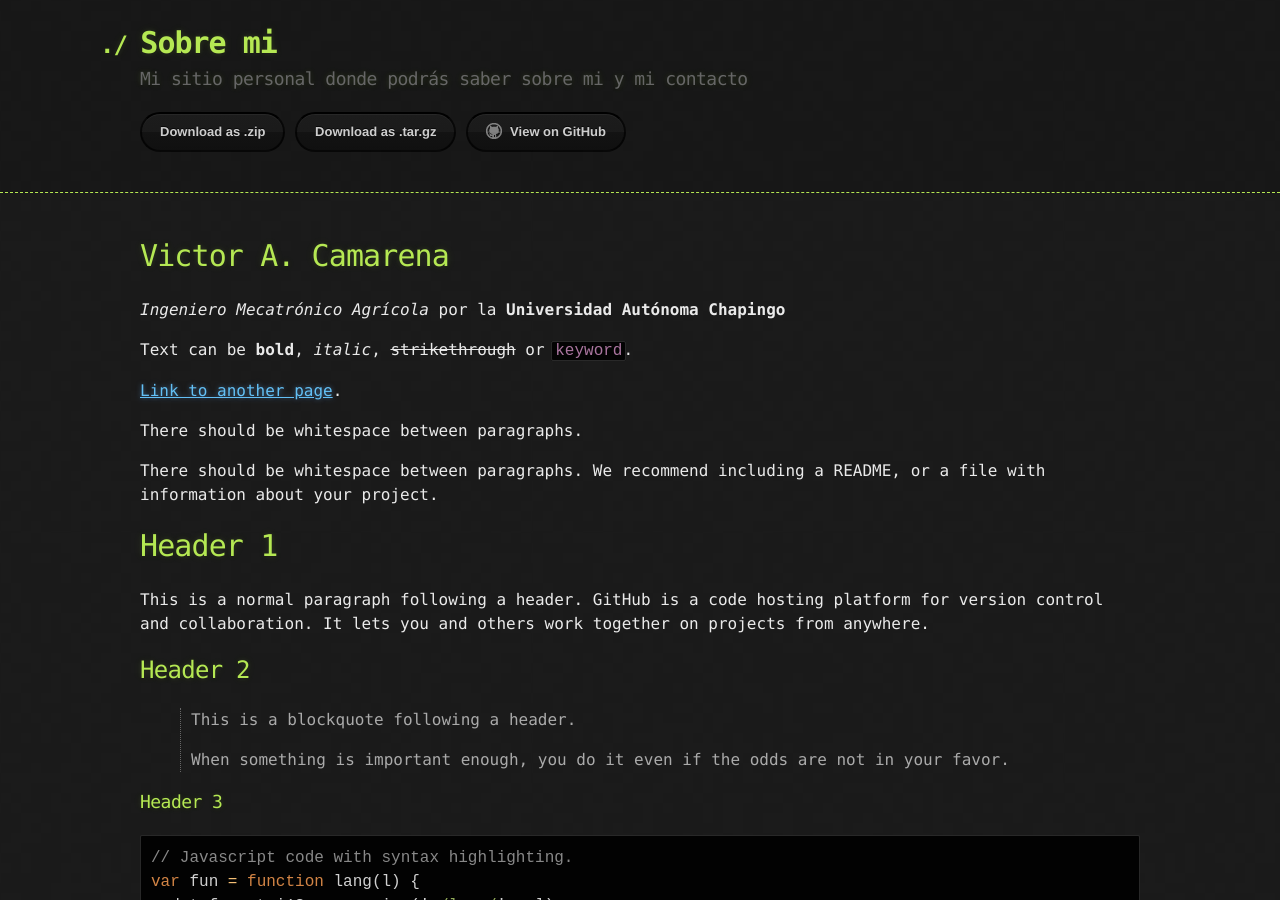
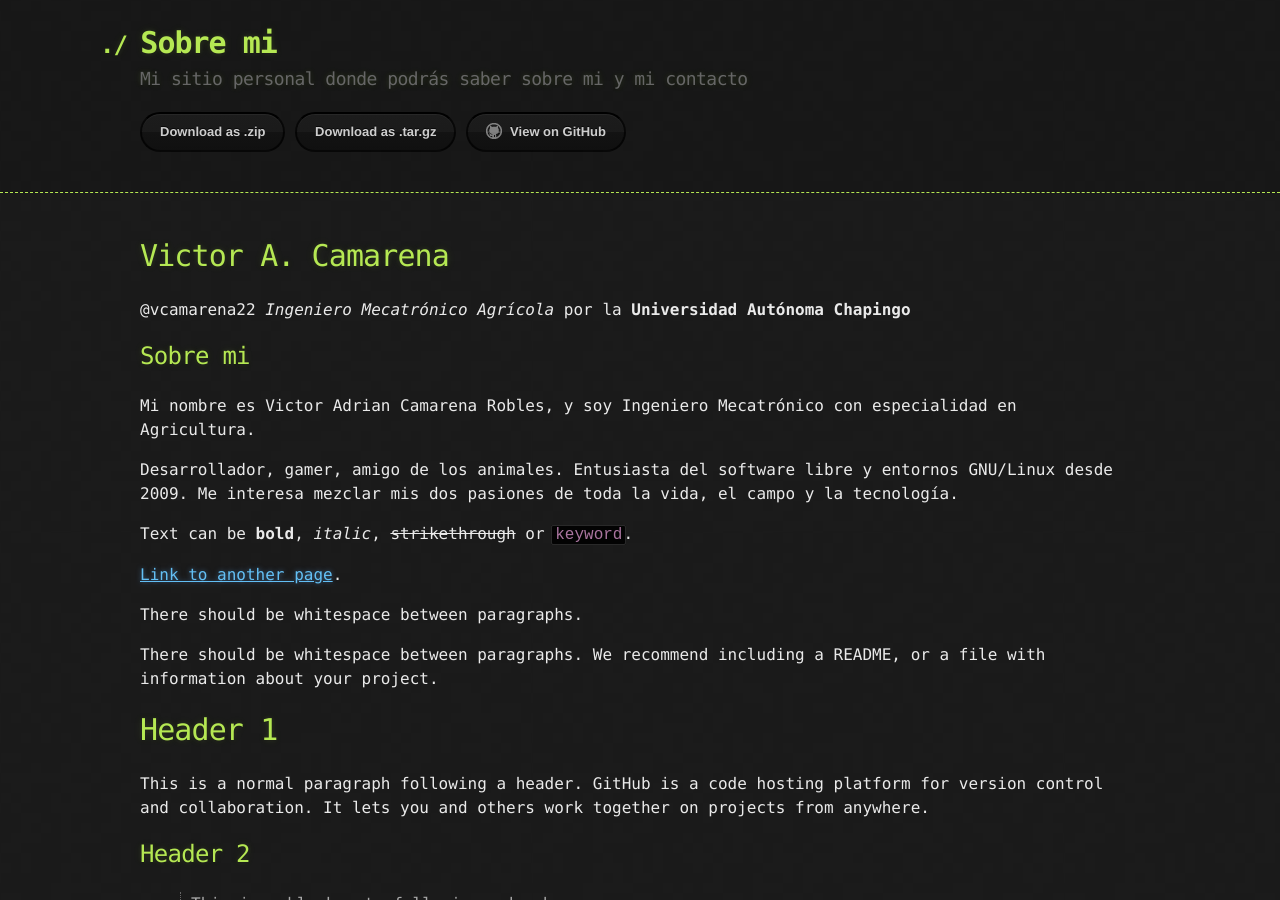
Before and after one commit to vcamarena22/vcamarena22.github.io, a Jekyll site: the page built from index.md, in a window 1280 px wide and 900 px high. Built offline with Jekyll 4.4.1, drawn with Linux system fonts in a browser that asks for light colours; our own code applies the rules of GitHub Pages for plain Markdown files.

Commit message:
Agregados datos sobre mi

```diff
--- a/index.md
+++ b/index.md
@@ -1,9 +1,12 @@
----
-layout: default
----
+# Victor A. Camarena
+@vcamarena22
+_Ingeniero Mecatrónico Agrícola_ por la **Universidad Autónoma Chapingo**
 
-# Victor A. Camarena
-_Ingeniero Mecatrónico Agrícola_ por la **Universidad Autónoma Chapingo**
+## Sobre mi
+
+Mi nombre es Victor Adrian Camarena Robles, y soy Ingeniero Mecatrónico con especialidad en Agricultura.
+
+Desarrollador, gamer, amigo de los animales. Entusiasta del software libre y entornos GNU/Linux desde 2009. Me interesa mezclar mis dos pasiones de toda la vida, el campo y la tecnología.
 
 Text can be **bold**, _italic_, ~~strikethrough~~ or `keyword`.
 
```
